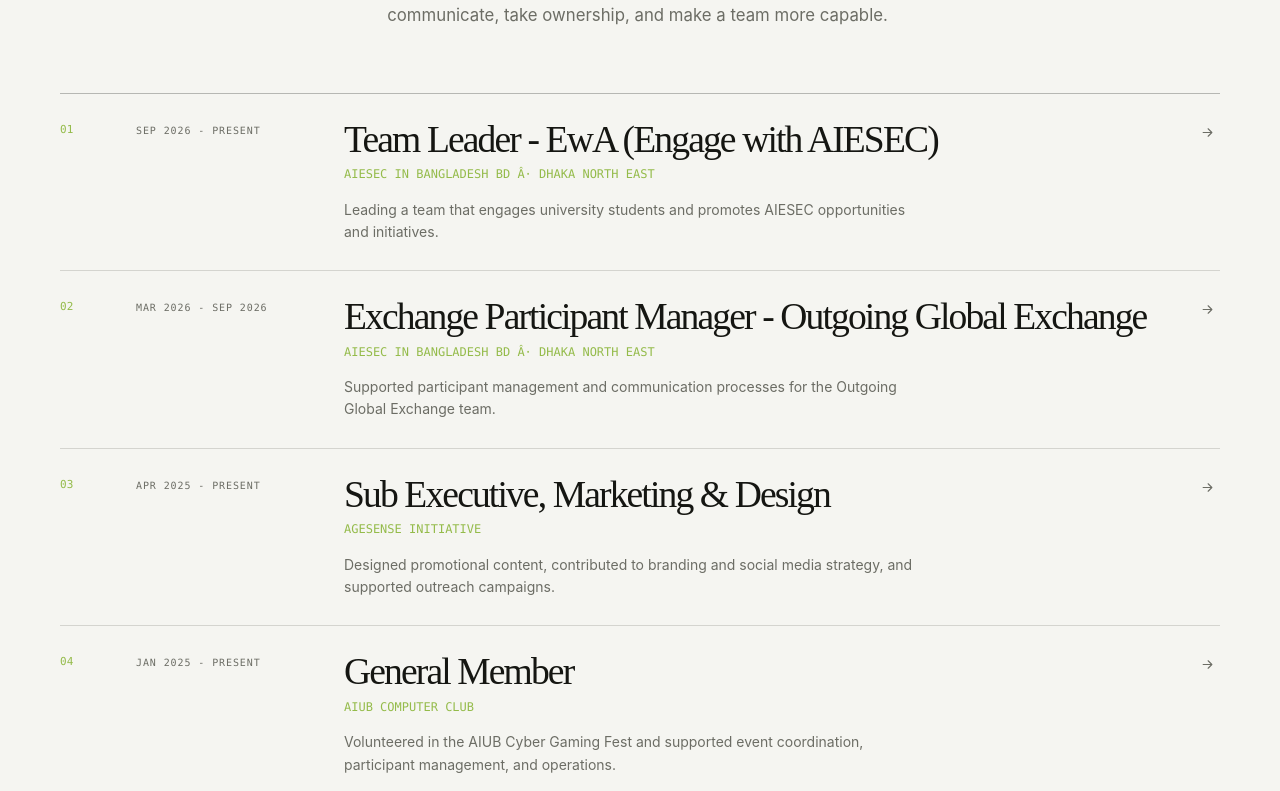
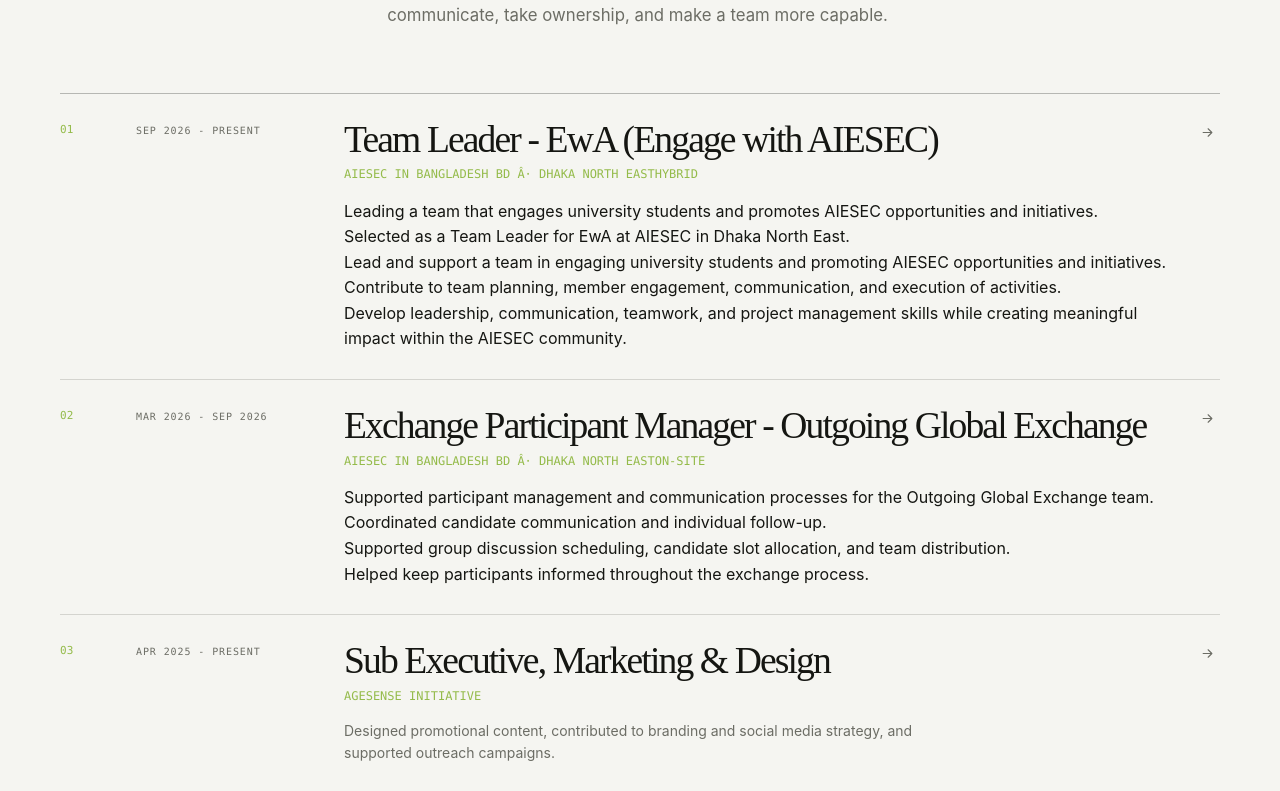
Before and after one commit to itzmubzy/itzmubzy.github.io, a React (Vite) app: page / in a window 1280 px wide. Shown: the part 5149-5940 px from the top of the page. Built offline with nearby package versions, Linux system fonts and the light colour scheme; no server answers.

Commit message:
feat: render experience details

```diff
--- a/src/App.jsx
+++ b/src/App.jsx
@@ -255,8 +255,16 @@
                   <div className="experience-period">{item.period}</div>
                   <div className="experience-main">
                     <h3>{item.role}</h3>
-                    <p className="experience-org">{item.organization}</p>
+                    <p className="experience-org">
+                      {item.organization}
+                      {item.location && <span className="experience-location">{item.location}</span>}
+                    </p>
                     <p>{item.description}</p>
+                    {item.details?.length > 0 && (
+                      <ul className="experience-details">
+                        {item.details.map((detail) => <li key={detail}>{detail}</li>)}
+                      </ul>
+                    )}
                   </div>
                   <ArrowIcon />
                 </article>
```
